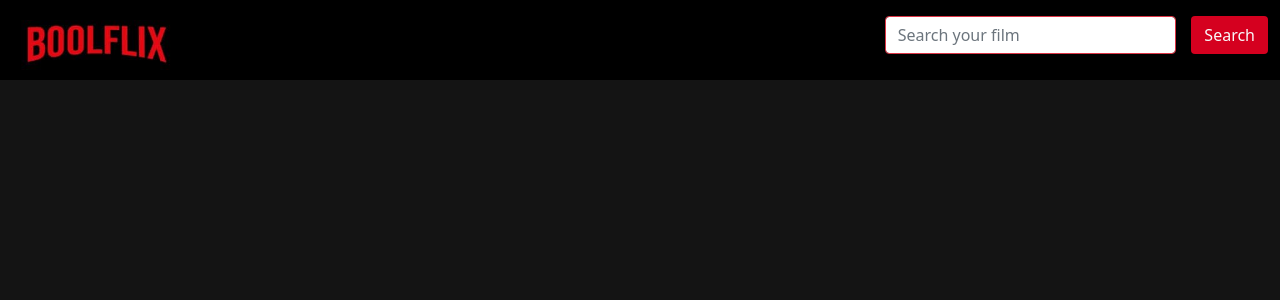
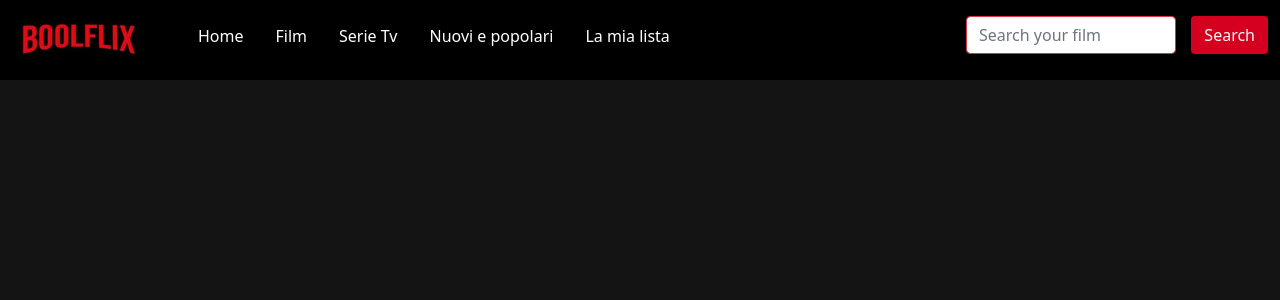
Before and after one commit to chiaraxs/vue-boolflix, a Vue app: page / in a window 1280 px wide. Shown: the top 300 px of the page. Built offline with nearby package versions, Linux system fonts and the light colour scheme; a web font is replaced by a local one.

Commit message:
Added: navbar

```diff
--- a/src/components/CardsBox.vue
+++ b/src/components/CardsBox.vue
@@ -80,6 +80,12 @@ export default {
 
    .film-details{
         background-color: #d5001f;
+
+        &:hover{
+            filter: alpha(opacity=50);
+            opacity: 0.9;
+        }
+
    }
 
 
@@ -96,7 +102,7 @@ export default {
 
     .film-details{
         cursor: pointer;
-        height: 400px;
+        height: 500px;
         overflow-y: auto;
     }
 
--- a/src/components/HeaderBox.vue
+++ b/src/components/HeaderBox.vue
@@ -1,13 +1,39 @@
 <template>
 
-    <header class="container-fluid header d-flex">
+    <header class="container-fluid d-flex header">
 
-        <div class="title-box">
+        <div class="container d-flex">
+
+            <div class="title-box d-flex">
                 <img src="../assets/logo.jpg" alt="">
             </div>
 
+            <div class="navbar d-flex ms-5 mt-2">
+                <ul class="d-flex list-unstyled">
+                    <li class="px-3">
+                        <a href="#">Home</a>
+                    </li>
+                    <li class="px-3">
+                        <a href="#">Film</a>
+                    </li>
+                    <li class="px-3">
+                        <a href="#">Serie Tv</a>
+                    </li>
+                    <li class="px-3">
+                        <a href="#">Nuovi e popolari</a>
+                    </li>
+                    <li class="px-3">
+                        <a href="#">La mia lista</a>
+                    </li>
+                </ul>
 
-        <div class="input-group pt-3">
+            </div>
+
+
+
+        </div>
+
+        <div class="input-group pt-3 d-flex justify-content-end">
 
             <!-- 1. aggiungo v-model ad input con valore 'keywordSearch' -> sarà il titolo (o parte di esso) dei films filtrati e cercati tramite input -->
             <!-- 1.1 con @searching passo al padre (HeaderBox) in App.vue l'evento da scatenare -->
@@ -43,7 +69,7 @@ export default {
     background: black;
 
     .title-box{
-        width: 80%;
+        width: 200px;
         margin-left: -90px;
 
         img{
@@ -53,6 +79,18 @@ export default {
 
     }
 
+    li{
+        &:hover{
+            font-weight: bold;
+            font-size: 18px;
+        }
+
+
+        a{
+            text-decoration: none;
+            color: white
+        }
+    }
     .input-group{
         width: 400px;
         height: 50px;
```
Lines whose indentation alone changed are shown as unchanged.
